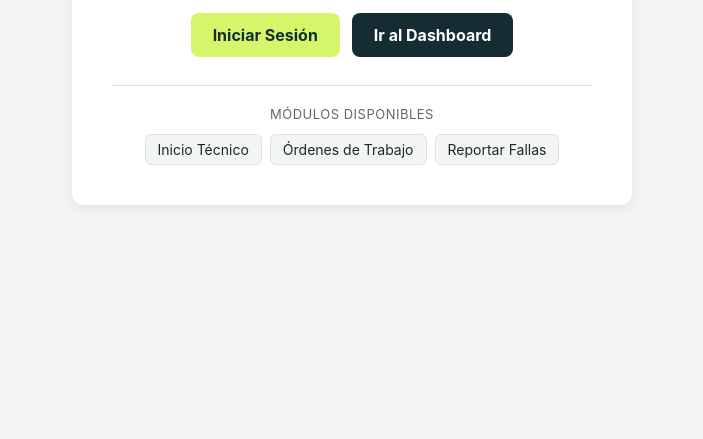
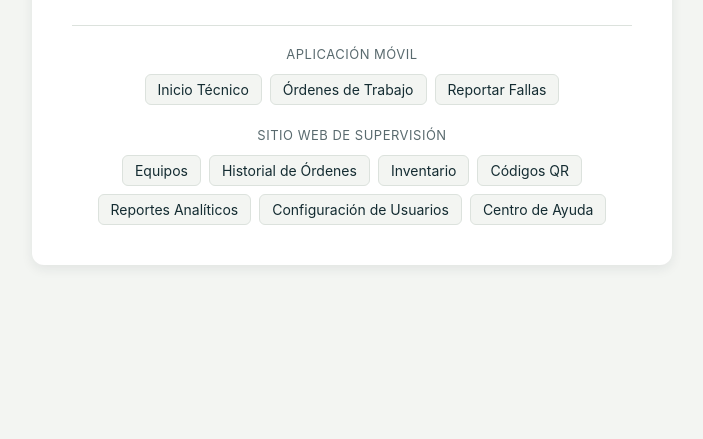
Before and after one commit to Matias-Rios1/Manufacturas-Andina, a plain HTML site: page public/index.html in a window 1280 px wide. Shown: the part 361-800 px from the top of the page, without its empty margins (288-991 px from the left). Drawn offline with Linux system fonts and the light colour scheme.

Commit message:
Index Actualizado

```diff
--- a/public/index.html
+++ b/public/index.html
@@ -32,7 +32,7 @@
             padding: 40px;
             border-radius: 12px;
             box-shadow: 0 4px 12px rgba(20, 44, 50, 0.08);
-            max-width: 480px;
+            max-width: 560px;
             width: 100%;
         }
         .brand {
@@ -75,6 +75,9 @@
             border-top: 1px solid var(--border-subtle);
             padding-top: 20px;
         }
+        .modules-group + .modules-group {
+            margin-top: 22px;
+        }
         .modules-title {
             font-size: 13px;
             text-transform: uppercase;
@@ -116,11 +119,26 @@
         </div>
 
         <nav class="modules-nav" aria-label="Accesos directos a vistas del sistema">
-            <p class="modules-title">Módulos disponibles</p>
-            <div class="modules-list">
-                <a href="../src/pages/AppMobile/inicio/inicio.html" class="module-link">Inicio Técnico</a>
-                <a href="../src/pages/AppMobile/Ordenes-Trabajo/OrdenTrabajo.html" class="module-link">Órdenes de Trabajo</a>
-                <a href="../src/pages/AppMobile/ReportarFallas/ReportarFallas.html" class="module-link">Reportar Fallas</a>
+            <div class="modules-group">
+                <p class="modules-title">Aplicación móvil</p>
+                <div class="modules-list">
+                    <a href="../src/pages/AppMobile/inicio/inicio.html" class="module-link">Inicio Técnico</a>
+                    <a href="../src/pages/AppMobile/Ordenes-Trabajo/OrdenTrabajo.html" class="module-link">Órdenes de Trabajo</a>
+                    <a href="../src/pages/AppMobile/ReportarFallas/ReportarFallas.html" class="module-link">Reportar Fallas</a>
+                </div>
+            </div>
+
+            <div class="modules-group">
+                <p class="modules-title">Sitio web de supervisión</p>
+                <div class="modules-list">
+                    <a href="../src/pages/WebSite/Equipos/Equipos.html" class="module-link">Equipos</a>
+                    <a href="../src/pages/WebSite/OrdenTrabajo/OrdenTrabajo.html" class="module-link">Historial de Órdenes</a>
+                    <a href="../src/pages/WebSite/Inventario/Inventario.html" class="module-link">Inventario</a>
+                    <a href="../src/pages/WebSite/CodigoQR/CodigoQR.html" class="module-link">Códigos QR</a>
+                    <a href="../src/pages/WebSite/ReportesAnaliticos/ReportesAnaliticos.html" class="module-link">Reportes Analíticos</a>
+                    <a href="../src/pages/WebSite/ConfUsers/ConfUsers.html" class="module-link">Configuración de Usuarios</a>
+                    <a href="../src/pages/WebSite/CentroAyuda/CentroAyuda.html" class="module-link">Centro de Ayuda</a>
+                </div>
             </div>
         </nav>
     </main>
```
